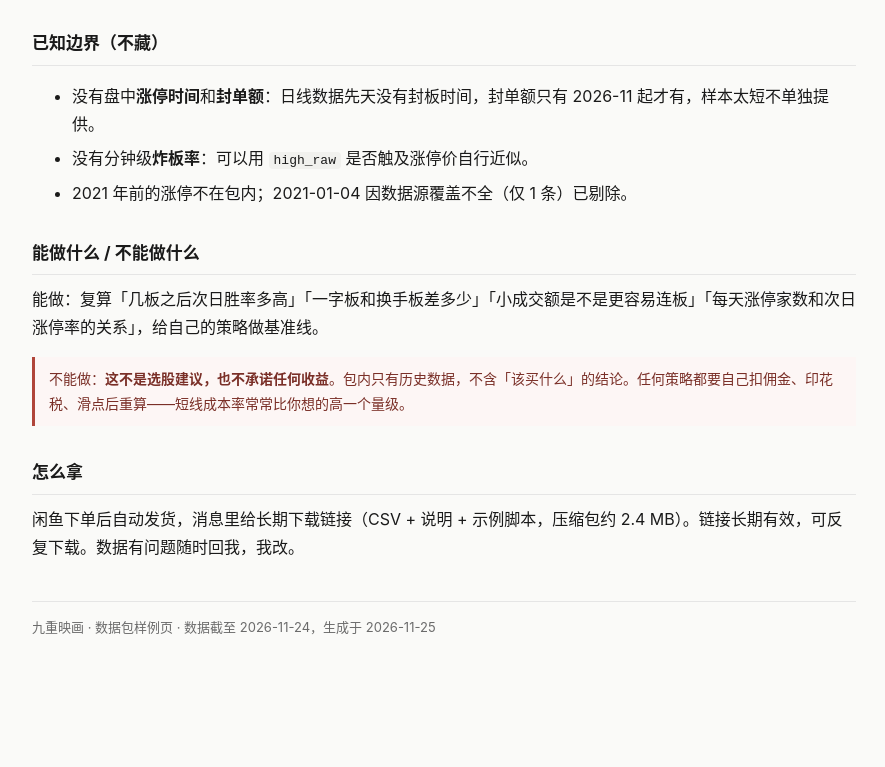
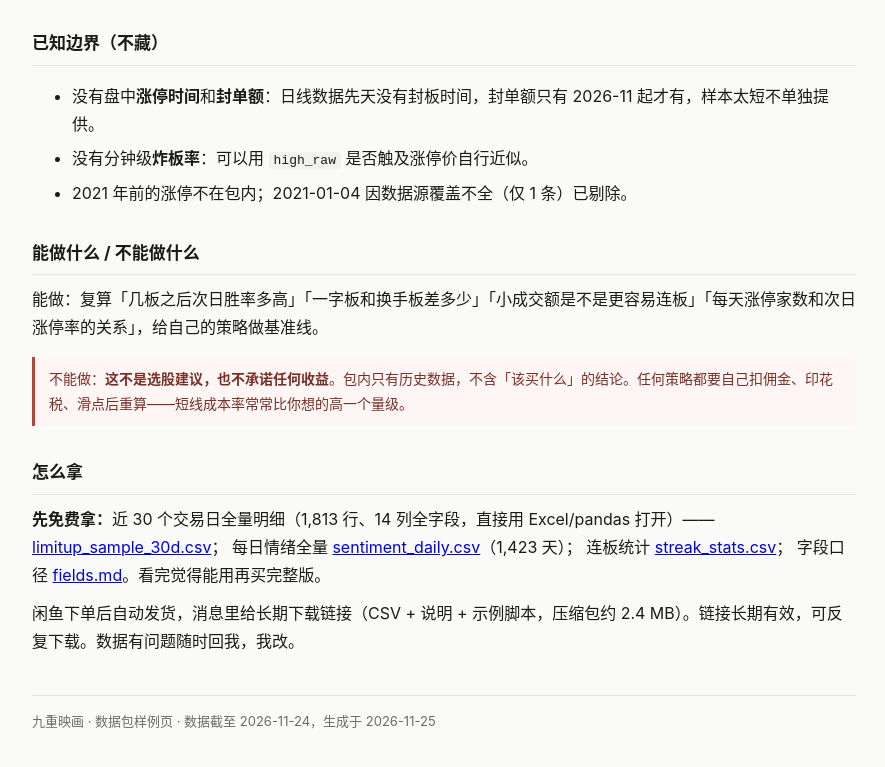
Before and after one commit to DANGNIANQIN/astock-sample-library, a plain HTML site: page limitup-db.html in a window 1280 px wide. Shown: the part 2780-3547 px from the top of the page, without its empty margins (196-1081 px from the left). Before the commit the page ends 3483 px from the top, so only its background shows below. Drawn offline with Linux system fonts and the light colour scheme.

Commit message:
feat: 付费落地页直连免费样例 CSV

```diff
--- a/limitup-db.html
+++ b/limitup-db.html
@@ -85,6 +85,11 @@ footer{margin-top:40px;padding-top:14px;border-top:1px solid var(--line);color:v
 <div class="note warn">不能做：<b>这不是选股建议，也不承诺任何收益</b>。包内只有历史数据，不含「该买什么」的结论。任何策略都要自己扣佣金、印花税、滑点后重算——短线成本率常常比你想的高一个量级。</div>
 
 <h2>怎么拿</h2>
+<p><b>先免费拿：</b>近 30 个交易日全量明细（1,813 行、14 列全字段，直接用 Excel/pandas 打开）——
+<a href="sample/limitup_sample_30d.csv">limitup_sample_30d.csv</a>；
+每日情绪全量 <a href="sample/sentiment_daily.csv">sentiment_daily.csv</a>（1,423 天）；
+连板统计 <a href="sample/streak_stats.csv">streak_stats.csv</a>；
+字段口径 <a href="sample/fields.md">fields.md</a>。看完觉得能用再买完整版。</p>
 <p>闲鱼下单后自动发货，消息里给长期下载链接（CSV + 说明 + 示例脚本，压缩包约 2.4 MB）。链接长期有效，可反复下载。数据有问题随时回我，我改。</p>
 
 <footer>九重映画 · 数据包样例页 · 数据截至 2026-11-24，生成于 2026-11-25</footer>
```
